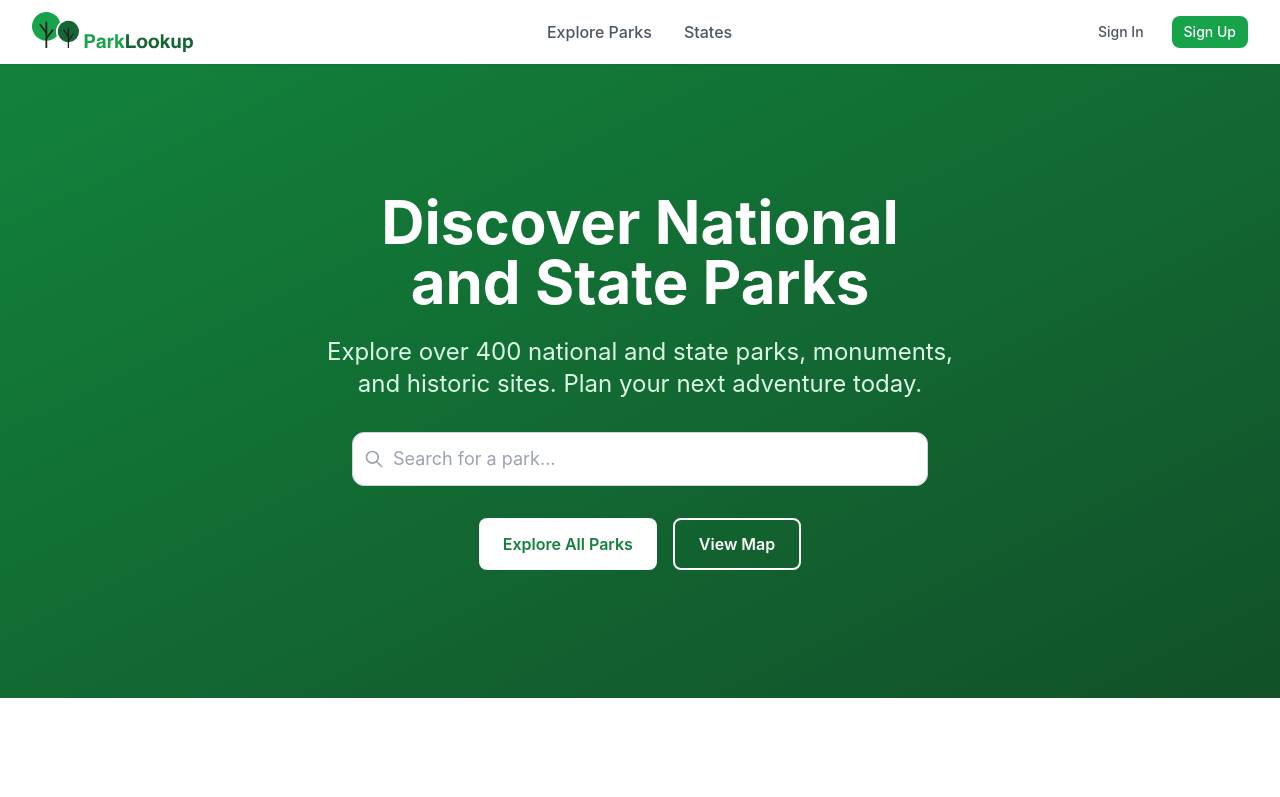
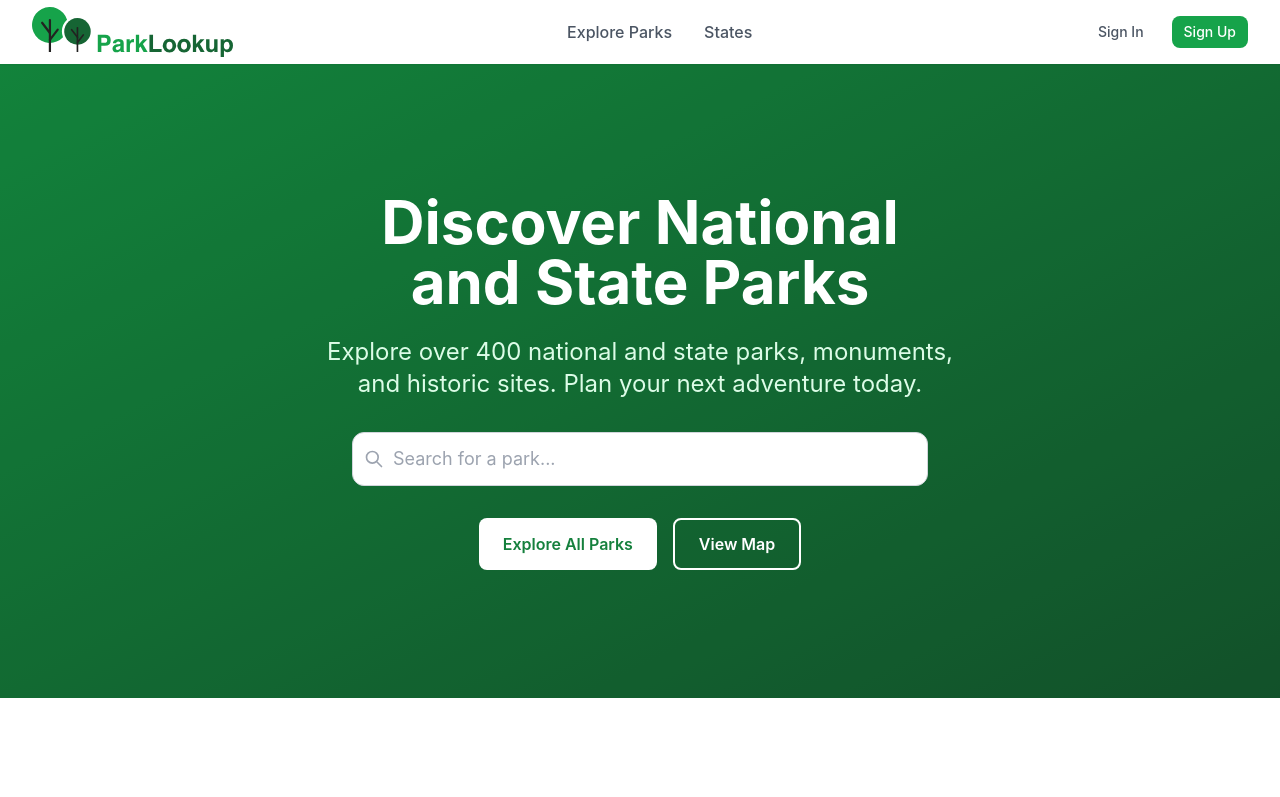
Before and after one commit to profullstack/parklookup.com, a Next.js app: page / in a window 1280 px wide. Shown: the top 797 px of the page. Built offline with nearby package versions, Linux system fonts and the light colour scheme; no server answers; the database is empty.

Commit message:
Increases header logo size for better visibility
Enlarges logo dimensions from 180x40 to 225x50 pixels and updates corresponding CSS class to maintain proper scaling and visual prominence in the header navigation.

```diff
--- a/components/layout/Header.jsx
+++ b/components/layout/Header.jsx
@@ -30,9 +30,9 @@ export default function Header() {
               <Image
                 src="/logo.white.svg"
                 alt="ParkLookup"
-                width={180}
-                height={40}
-                className="h-10 w-auto"
+                width={225}
+                height={50}
+                className="h-[50px] w-auto"
                 priority
               />
             </Link>
```
